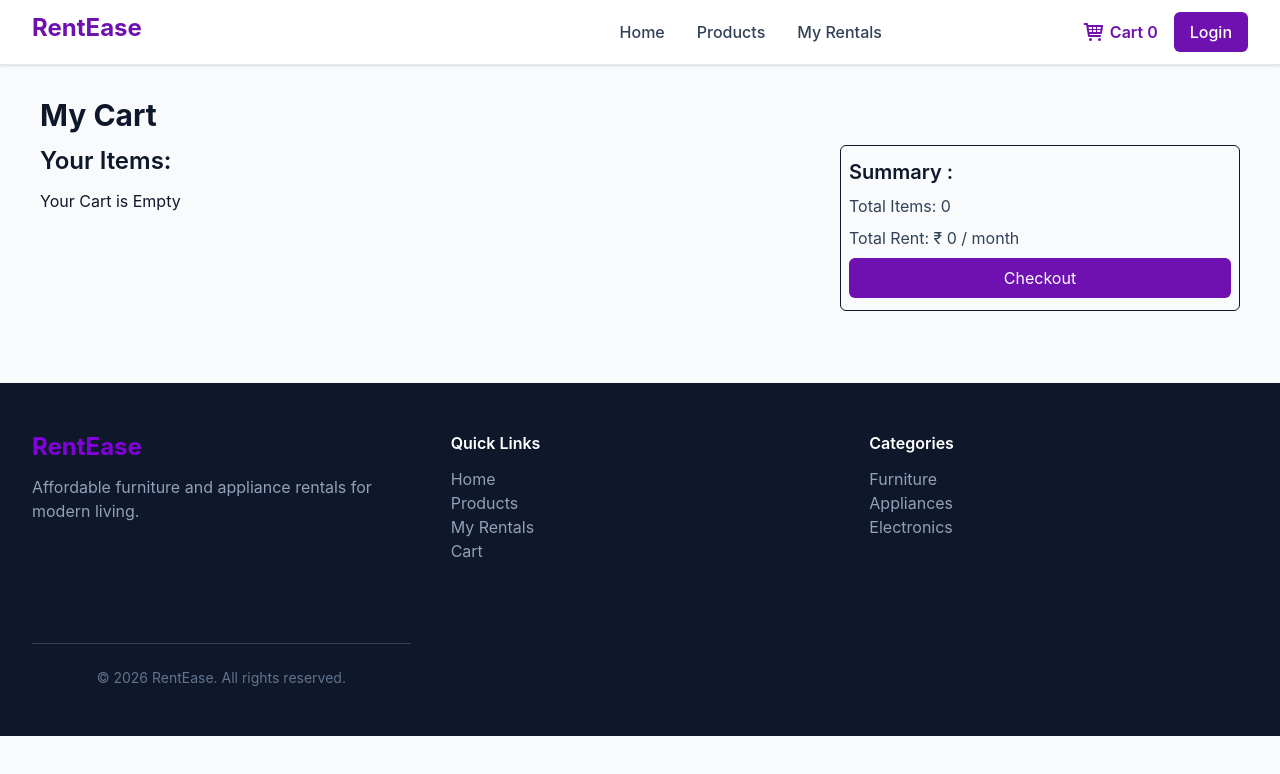
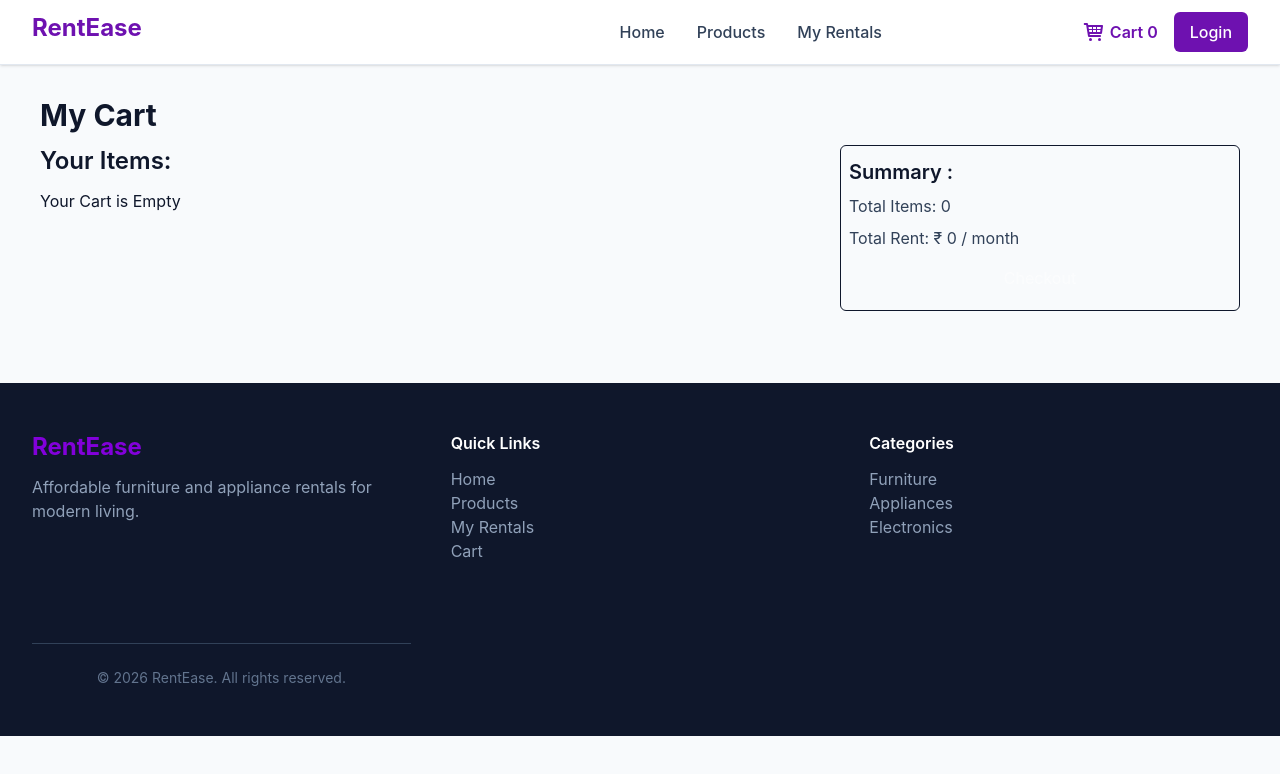
Before and after one commit to simrankumari-coder/RentEase-Furniture-Appliances-Store, a React (Vite) app: page /cart in a window 1280 px wide. Shown: the top 774 px of the page. Built offline with nearby package versions, Linux system fonts and the light colour scheme.

Commit message:
feat: '_redirects' file created

```diff
--- a/package.json
+++ b/package.json
@@ -13,6 +13,7 @@
     "@tailwindcss/vite": "^4.3.2",
     "react": "^19.2.7",
     "react-dom": "^19.2.7",
+    "react-hot-toast": "^2.6.0",
     "react-icons": "^5.6.0",
     "react-router-dom": "^7.18.0",
     "tailwindcss": "^4.3.2"
--- a/src/App.jsx
+++ b/src/App.jsx
@@ -14,6 +14,7 @@ import Login from './pages/Login.jsx'
 import ProductCard from './components/ProductCard.jsx'
 import ProductDetails from './pages/ProductDetails.jsx'
 import Maintainence from './pages/Maintainence.jsx'
+import toast from 'react-hot-toast'
 function App() {
   const navigate = useNavigate()
   const [tenure, setTenure] = useState("")
@@ -108,6 +109,7 @@ function App() {
     }
 
     setCart(prev => [...prev, newProduct])
+    toast.success("Item added to the cart")
   }
 
   return (
--- a/src/main.jsx
+++ b/src/main.jsx
@@ -1,5 +1,6 @@
 import { StrictMode } from 'react'
 import { createRoot } from 'react-dom/client'
+import { Toaster } from 'react-hot-toast'
 import './index.css'
 import App from './App.jsx'
 import { BrowserRouter } from 'react-router-dom'
@@ -8,6 +9,7 @@ createRoot(document.getElementById('root')).render(
   <StrictMode>
     <BrowserRouter>
       <App />
+      <Toaster />
     </BrowserRouter>
   </StrictMode>,
 )
--- a/src/pages/Cart.jsx
+++ b/src/pages/Cart.jsx
@@ -1,5 +1,6 @@
 import React from 'react'
 import { Link } from 'react-router-dom'
+
 import CartItem from '../components/CartItem'
 const Cart = ({ cart, setCart, checkoutBtn, tenure, setTenure }) => {
     const totalRent = cart.reduce((total, item) => {
@@ -37,10 +38,11 @@ const Cart = ({ cart, setCart, checkoutBtn, tenure, setTenure }) => {
                     <p className='flex justify-between text-slate-700'>Total Rent: ₹        {Number(totalRent)} / month
                     </p>
                     <Link to='/checkout'>
-                        <button className='bg-purple-800 text-white w-full py-2 rounded-md hover:bg-purple-900'>Checkout
+                        <button disabled={cart.length === 0} className={`${cart.length === 0 ? "opacity-50 cursor-not-allowed" : ""}bg-purple-800 text-white w-full py-2 rounded-md hover:bg-purple-900`}>Checkout
                         </button>
                     </Link>
                 </div >
+
             </div>
         </div >
     )
--- a/src/pages/MyRentals.jsx
+++ b/src/pages/MyRentals.jsx
@@ -1,4 +1,5 @@
 import React from 'react'
+
 import RentalItem from '../components/RentalItem'
 const MyRentals = ({ rentals, setRentals, returnRental, cart }) => {
 
--- a/src/pages/Products.jsx
+++ b/src/pages/Products.jsx
@@ -52,6 +52,7 @@ const Products = ({ cart, setCart, addCart, addToCart }) => {
                     <ProductCard key={product.id} product={product} addCart={addCart} addToCart={addToCart} />
                 ))}
             </div>
+
         </div>
     )
 }
```
Also changed, not shown: 2 other files (tests, documents, lock files or other folders).
